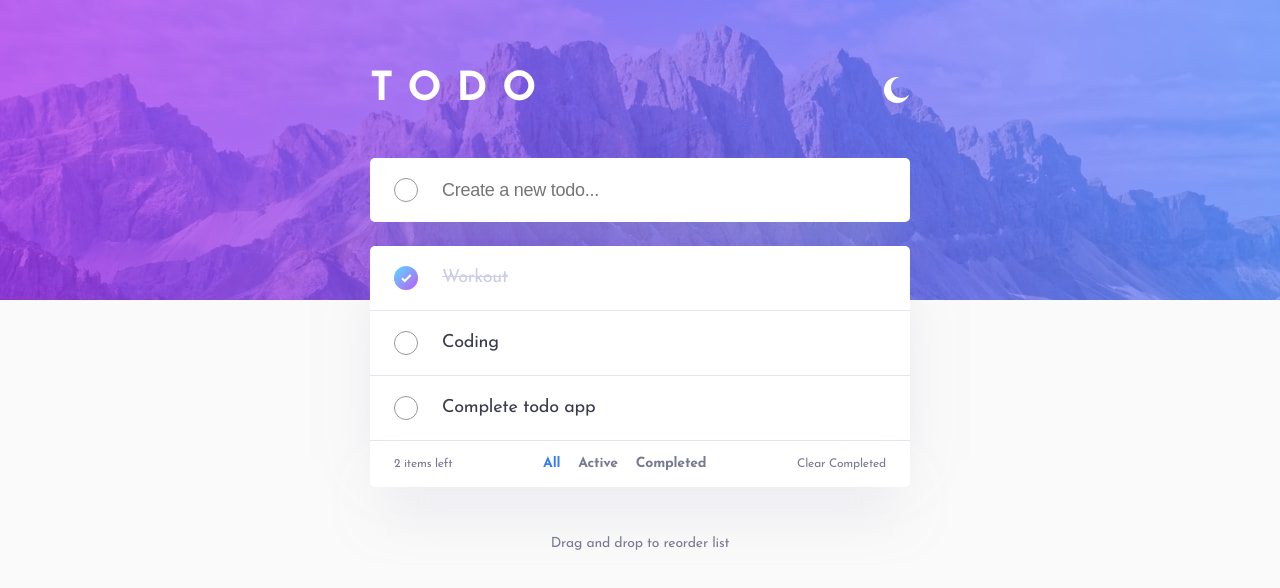
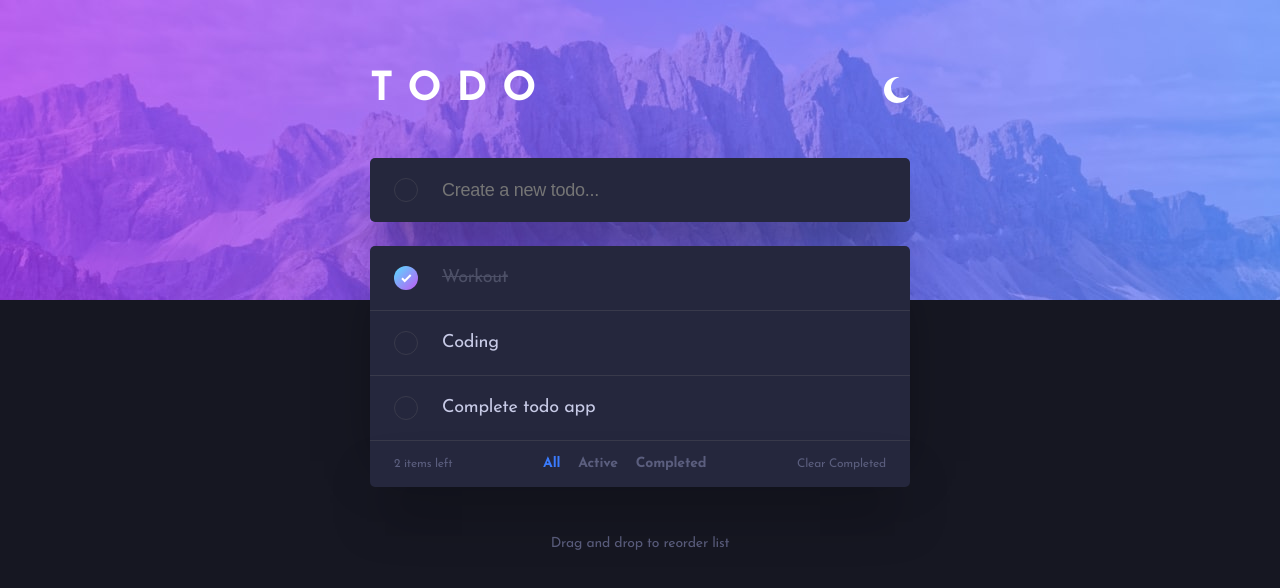
Before and after one commit to Lisviks/todo-app-frontendmentor, a Next.js app: page / in a window 1280 px wide. Shown: the top 588 px of the page. Built offline with nearby package versions, Linux system fonts and the light colour scheme.

Commit message:
light and dark theme scss

```diff
--- a/src/styles/_variables.scss
+++ b/src/styles/_variables.scss
@@ -1,18 +1,22 @@
 $gradient: linear-gradient(135deg, hsl(192, 100%, 67%) 0%, hsl(280, 87%, 65%) 100%);
 $bright-blue: hsl(220, 98%, 61%);
 
-// Light theme
-$very-light-gray: hsl(0, 0%, 98%);
-$very-light-grayish-blue: hsl(236, 33%, 92%);
-$light-grayish-blue: hsl(233, 11%, 84%);
-$dark-grayish-blue: hsl(236, 9%, 61%);
-$very-dark-grayish-blue: hsl(235, 19%, 35%);
+body.light {
+  --background: #fafafa;
+  --app-background: #ffffff;
+  --main-font: #494c6b;
+  --border: #e3e4f1;
+  --complete-todo-item: #d1d2da;
+  --footer-font-color: #9495a5;
+  --box-shadow: 0px 35px 50px -15px rgba(194, 195, 214, 0.5);
+}
 
-// Dark theme
-$very-dark-blue: hsl(235, 21%, 11%);
-$very-dark-desaturated-blue: hsl(235, 24%, 19%);
-$light-grayish-blue: hsl(234, 39%, 85%);
-$light-grayish-blue-hover: hsl(236, 33%, 92%);
-$dark-grayish-blue: hsl(234, 11%, 52%);
-$very-dark-grayish-blue: hsl(233, 14%, 35%);
-$very-dark-grayish-blue: hsl(237, 14%, 26%);
+body.dark {
+  --background: #161722;
+  --app-background: #25273d;
+  --main-font: #c8cbe7;
+  --border: #393a4b;
+  --complete-todo-item: #4d5067;
+  --footer-font-color: #5b5e7e;
+  --box-shadow: 0px 35px 50px -15px rgba(0, 0, 0, 0.5);
+}
--- a/src/styles/globals.scss
+++ b/src/styles/globals.scss
@@ -11,7 +11,7 @@
 
 body {
   font-family: 'Josefin Sans', sans-serif;
-  background-color: $very-light-gray;
+  background-color: var(--background);
 }
 
 .bg_image {
@@ -33,7 +33,7 @@ body {
     font-size: 0.875rem;
     line-height: 0.875rem;
     letter-spacing: -0.194444px;
-    color: $dark-grayish-blue;
+    color: var(--footer-font-color);
     text-align: center;
     margin-top: 2.5rem;
   }
@@ -69,7 +69,7 @@ header {
 .checkbox {
   height: 1.25rem;
   width: 1.25rem;
-  border: 1px solid #979797;
+  border: 1px solid var(--border);
   border-radius: 50%;
 
   input {
@@ -85,7 +85,7 @@ header {
 
   &:hover {
     cursor: pointer;
-    background: linear-gradient(white, white) padding-box, $gradient border-box;
+    background: linear-gradient(var(--app-background), var(--app-background)) padding-box, $gradient border-box;
     border-color: transparent;
   }
 }
@@ -93,7 +93,7 @@ header {
 .input-field {
   position: relative;
   margin-bottom: 1rem;
-  box-shadow: 0px 35px 50px -15px rgba(194, 195, 214, 0.5);
+  box-shadow: var(--box-shadow);
 
   input {
     border: none;
@@ -105,7 +105,8 @@ header {
     font-size: 0.75rem;
     line-height: 0.75rem;
     letter-spacing: -0.166667px;
-    color: $very-dark-grayish-blue;
+    color: var(--main-font);
+    background-color: var(--app-background);
 
     &:focus {
       outline: none;
@@ -121,21 +122,21 @@ header {
     &:hover {
       cursor: default;
       background: unset;
-      border-color: #979797;
+      border-color: var(--border);
     }
   }
 }
 
 .list {
   list-style: none;
-  background-color: #fff;
+  background-color: var(--app-background);
   border-radius: 5px 5px 0 0;
-  box-shadow: 0px 35px 50px -15px rgba(194, 195, 214, 0.5);
+  box-shadow: var(--box-shadow);
   position: relative;
   z-index: 1;
 
   .checkbox.checked ~ p {
-    color: $light-grayish-blue;
+    color: var(--complete-todo-item);
     text-decoration: line-through;
   }
 
@@ -143,7 +144,7 @@ header {
     display: flex;
     align-items: center;
     padding: 1rem 1.25rem;
-    border-bottom: 1px solid $very-light-grayish-blue;
+    border-bottom: 1px solid var(--border);
     position: relative;
 
     &:hover {
@@ -155,7 +156,7 @@ header {
       font-size: 0.75rem;
       line-height: 0.75rem;
       letter-spacing: -0.166667px;
-      color: $very-dark-grayish-blue;
+      color: var(--main-font);
       margin-left: 0.75rem;
     }
 
@@ -172,7 +173,8 @@ header {
   display: grid;
   grid-template-rows: 3rem;
   gap: 1.25rem 0;
-  color: $dark-grayish-blue;
+  color: var(--footer-font-color);
+  background-color: var(--app-background);
 
   .items-left,
   .clear-completed {
@@ -183,13 +185,13 @@ header {
     letter-spacing: -0.166667px;
     align-self: center;
     padding: 1rem 1.25rem 1.25rem;
-    background-color: #fff;
-    box-shadow: 0px 35px 50px -15px rgba(194, 195, 214, 0.5);
+    background-color: var(--app-background);
+    box-shadow: var(--box-shadow);
     z-index: 2;
 
     &:hover {
       cursor: pointer;
-      color: $very-dark-grayish-blue;
+      color: var(--main-font);
     }
   }
 
@@ -209,9 +211,9 @@ header {
     align-items: center;
     justify-content: center;
     grid-column: 1 / 3;
-    background-color: #fff;
+    background-color: var(--app-background);
     border-radius: 5px;
-    box-shadow: 0px 35px 50px -15px rgba(194, 195, 214, 0.5);
+    box-shadow: var(--box-shadow);
     z-index: 3;
 
     li {
@@ -231,7 +233,7 @@ header {
 
       &:hover {
         cursor: pointer;
-        color: $very-dark-grayish-blue;
+        color: var(--main-font);
       }
     }
   }
@@ -284,7 +286,6 @@ header {
       font-size: 1.125rem;
       line-height: 1.125rem;
       letter-spacing: -0.25px;
-      color: $very-dark-grayish-blue;
     }
 
     .checkbox {
@@ -318,12 +319,11 @@ header {
     display: flex;
     justify-content: space-between;
     padding: 1rem 1.5rem;
-    background-color: #fff;
     border-bottom-left-radius: 5px;
     border-bottom-right-radius: 5px;
     position: relative;
     z-index: 1;
-    box-shadow: 0px 35px 50px -15px rgba(194, 195, 214, 0.5);
+    box-shadow: var(--box-shadow);
 
     .items-left,
     .clear-completed {
```
